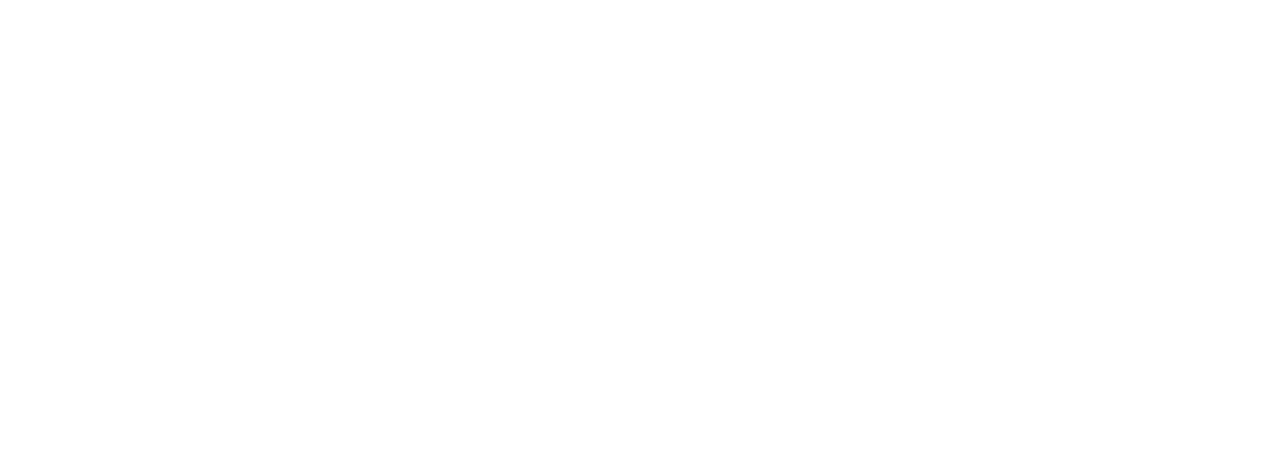
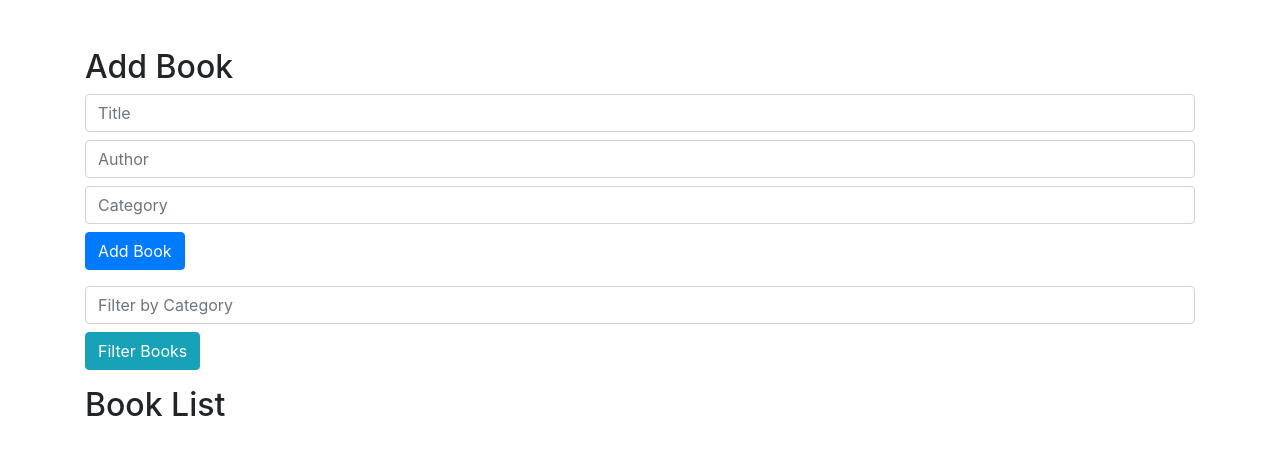
Before and after one commit to darkorashkov1/Brainster_Classes_JS, a plain HTML site: page Mentorship/index.html in a window 1280 px wide. Drawn offline with nearby package versions, Linux system fonts and the light colour scheme.

Commit message:
Amending mentorship starter

```diff
--- a/Mentorship/index.html
+++ b/Mentorship/index.html
@@ -1,15 +1,52 @@
-<!DOCTYPE html>
 <html lang="en">
-
-<head>
-  <meta charset="UTF-8">
-  <meta name="viewport" content="width=device-width, initial-scale=1.0">
-  <title>Mentorship 7</title>
-</head>
-
-<body>
-
-  <script src="./script.js"></script>
-</body>
-
+  <head>
+    <meta charset="UTF-8" />
+    <meta name="viewport" content="width=device-width, initial-scale=1.0" />
+    <title>Mentorship 07</title>
+    <link
+      href="https://stackpath.bootstrapcdn.com/bootstrap/4.3.1/css/bootstrap.min.css"
+      rel="stylesheet"
+    />
+  </head>
+  <body>
+    <div class="container mt-5">
+      <h2>Add Book</h2>
+      <div class="form-group">
+        <input
+          type="text"
+          id="title"
+          class="form-control"
+          placeholder="Title"
+        />
+        <input
+          type="text"
+          id="author"
+          class="form-control mt-2"
+          placeholder="Author"
+        />
+        <input
+          type="text"
+          id="category"
+          class="form-control mt-2"
+          placeholder="Category"
+        />
+        <button class="btn btn-primary mt-2">
+          Add Book
+        </button>
+      </div>
+      <div class="form-group">
+        <input
+          type="text"
+          id="filterCategory"
+          class="form-control mt-2"
+          placeholder="Filter by Category"
+        />
+        <button class="btn btn-info mt-2">
+          Filter Books
+        </button>
+      </div>
+      <h2>Book List</h2>
+      <div id="bookList"></div>
+    </div>
+  </body>
 </html>
```
Also changed, not shown: 1 other file.
